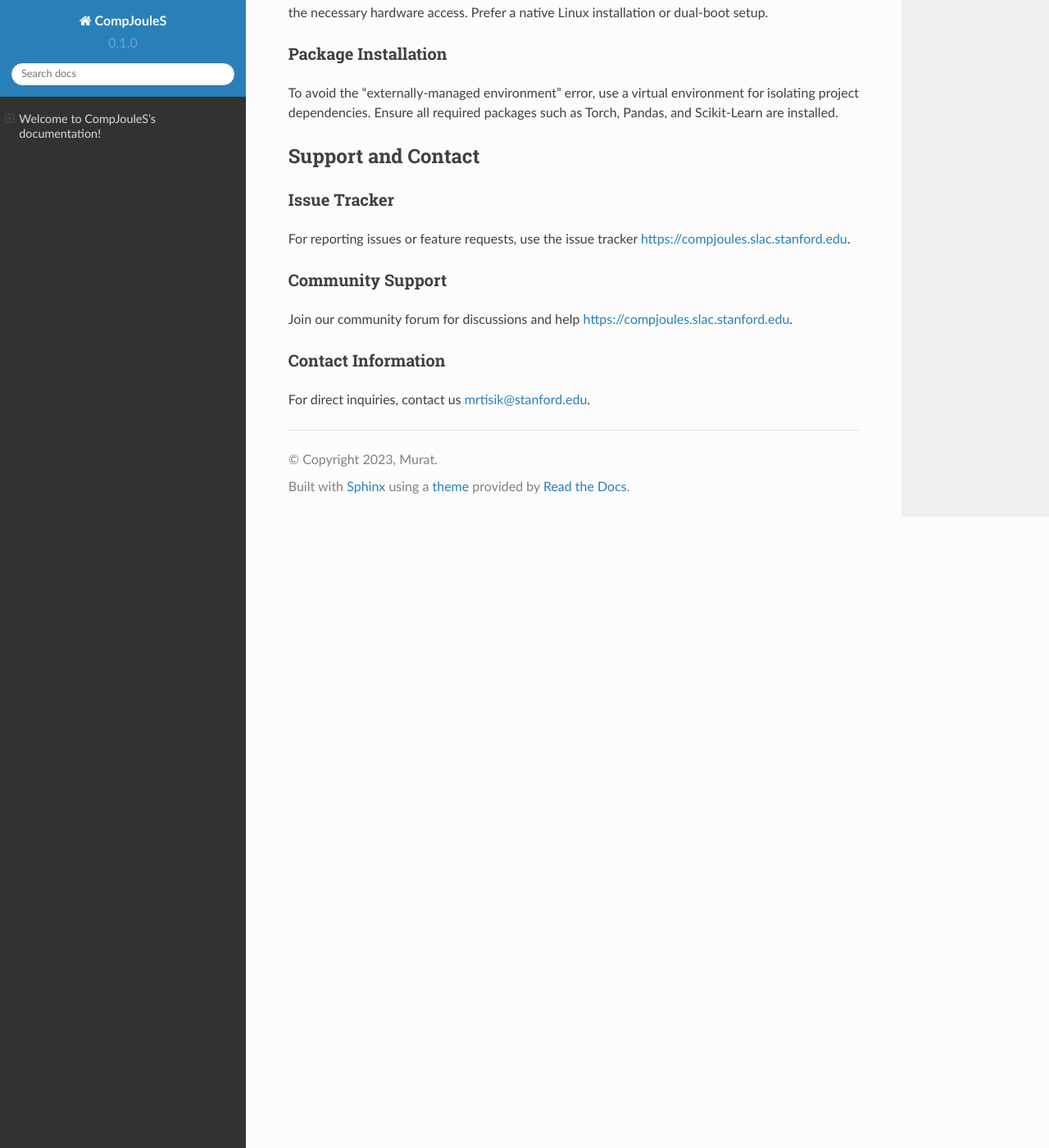
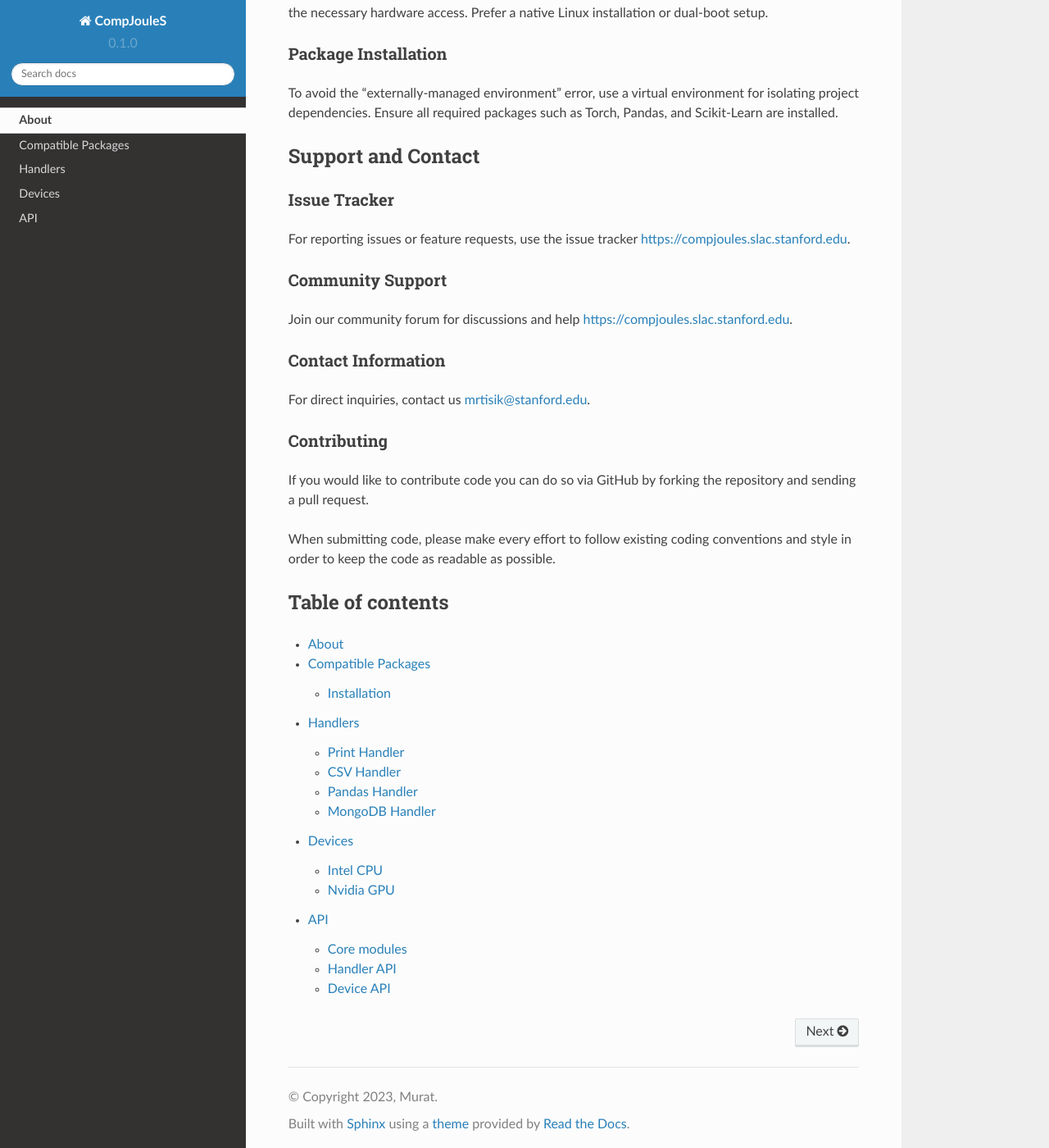
Before and after one commit to Muratcanisik4/CompJouleS, a Sphinx documentation site: the page built from docs/source/index.rst, in a window 1280 px wide and 1400 px high, scrolled down 2681 px. Shown: the whole window at 82% size. Built offline with Sphinx 7.4.7 and the Read the Docs theme 2.0.0, drawn with Linux system fonts in a browser that asks for light colours; cross-references to code outside the pages are shown as plain code.

Commit message:
Update index.rst

```diff
--- a/docs/source/index.rst
+++ b/docs/source/index.rst
@@ -134,3 +134,23 @@ Contact Information
 -------------------
 
 For direct inquiries, contact us mrtisik@stanford.edu.
+
+Contributing
+------------
+
+If you would like to contribute code you can do so via GitHub by forking the repository and sending a pull request.
+
+When submitting code, please make every effort to follow existing coding conventions and style in order to keep the code as readable as possible.
+
+
+Table of contents
+=================
+
+.. toctree::
+   :maxdepth: 2
+
+   About <self>
+   usages/usage
+   handlers/handlers
+   devices/devices
+   API/API.rst
```
